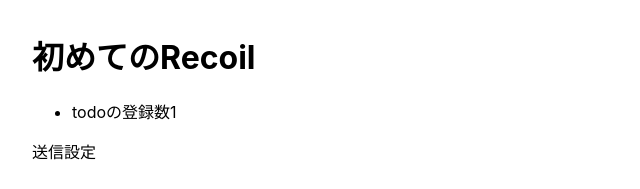
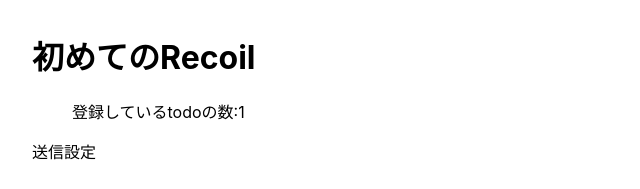
Before and after one commit to k-nanao/react-recoil, a React (Create React App) app: page / in a window 1280 px wide. Shown: the top 189 px of the page, without its empty margins (0-640 px from the left). Built offline with nearby package versions, Linux system fonts and the light colour scheme.

Commit message:
タスクを追加機能を追加前

```diff
--- a/src/atom.ts
+++ b/src/State/atom.ts
@@ -1,6 +1,7 @@
 import { atom } from 'recoil';
+import { DATA } from '../types/DataType';
 
-export const todoListState = atom({
+export const todoListState = atom<Array<DATA>>({
   key: 'todoListState',
   default: [
     {
--- a/src/components/selector.ts
+++ b/src/State/selector.ts
@@ -1,7 +1,7 @@
 import { selector } from 'recoil';
-import { todoListState } from '../atom';
+import { todoListState } from './atom';
 
-export const todoListStatusState = selector({
+export const todoListStatusState = selector<number>({
   key: 'todoListStatusState',
   get: ({ get }) => {
     const todoList = get(todoListState);
--- a/src/components/TodoList.tsx
+++ b/src/components/TodoList.tsx
@@ -1,21 +1,20 @@
-import React from 'react';
+import React, { useState } from 'react';
 import { useRecoilValue } from 'recoil';
-import { todoListState } from '../atom';
-import { todoListStatusState } from './selector';
+import { todoListState } from '../State/atom';
+import { INPUTVALUE } from '../types/DataType';
+import TodoListStatus from './TodoListStatus';
 
 const TodoList = () => {
+  const [title, setTitle] = useState<INPUTVALUE | ''>('');
   const todoList = useRecoilValue(todoListState);
-  const totalNum = useRecoilValue(todoListStatusState);
-  console.log(todoList);
-  console.log(totalNum);
 
   return (
     <div>
       <h1>初めてのRecoil</h1>
       {todoList.map((todo) => (
         <>
-          <ul>
-            <li>todoの登録数{totalNum}</li>
+          <ul key={todo.id}>
+            <TodoListStatus />
           </ul>
           <div key={todo.id}>{todo.title}</div>
         </>
--- /dev/null
+++ b/src/components/TodoListStatus.tsx
@@ -0,0 +1,11 @@
+import React from 'react';
+import { useRecoilValue } from 'recoil';
+import { todoListStatusState } from '../State/selector';
+
+const TodoListStatus = () => {
+  const totalNum = useRecoilValue(todoListStatusState);
+
+  return <div>登録しているtodoの数:{totalNum}</div>;
+};
+
+export default TodoListStatus;
--- /dev/null
+++ b/src/types/DataType.ts
@@ -0,0 +1,9 @@
+export type DATA = {
+  id: number;
+  title: string;
+  isComplete: boolean;
+};
+
+export type INPUTVALUE = {
+  inputvalue?: string;
+};
```
